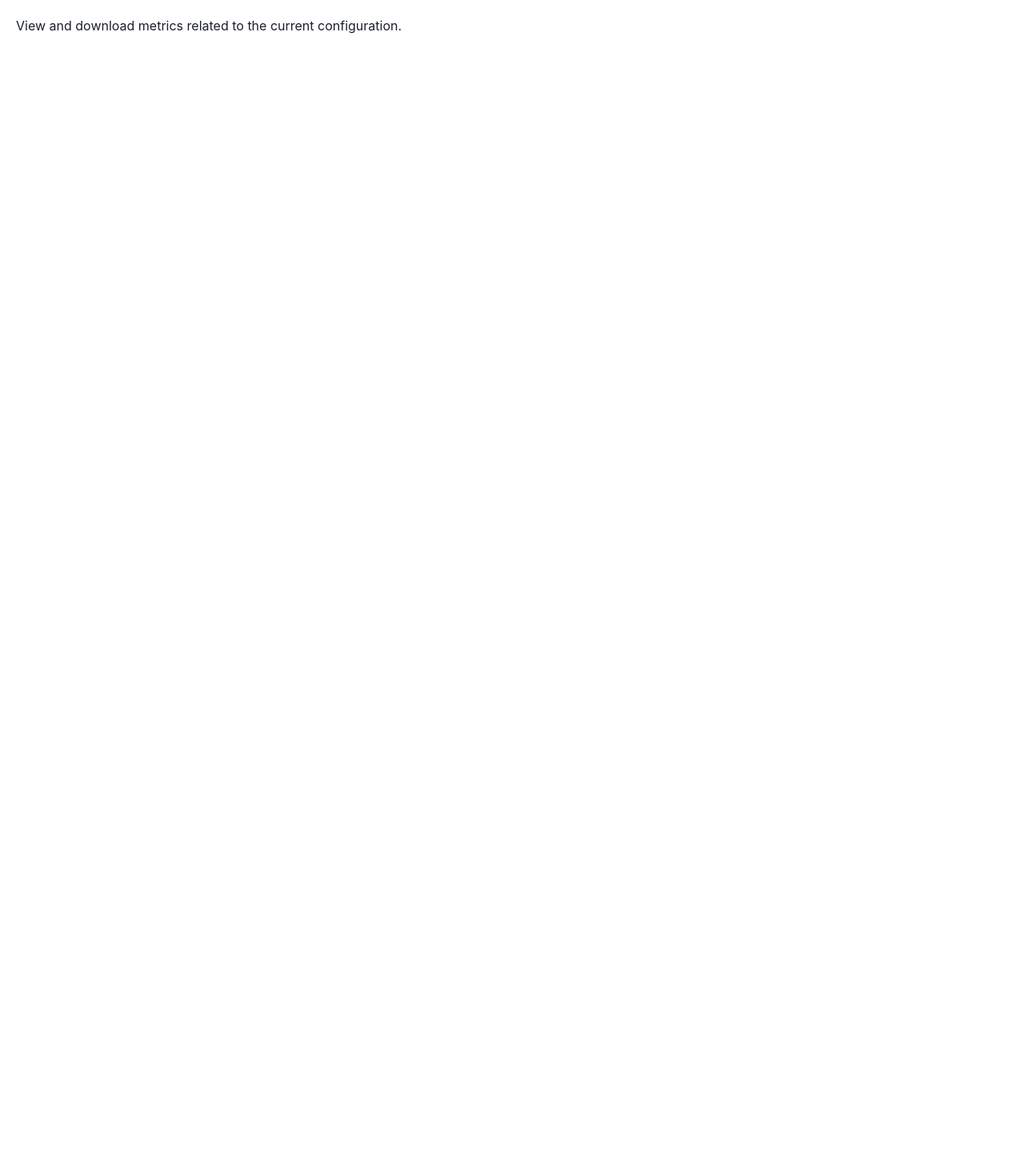
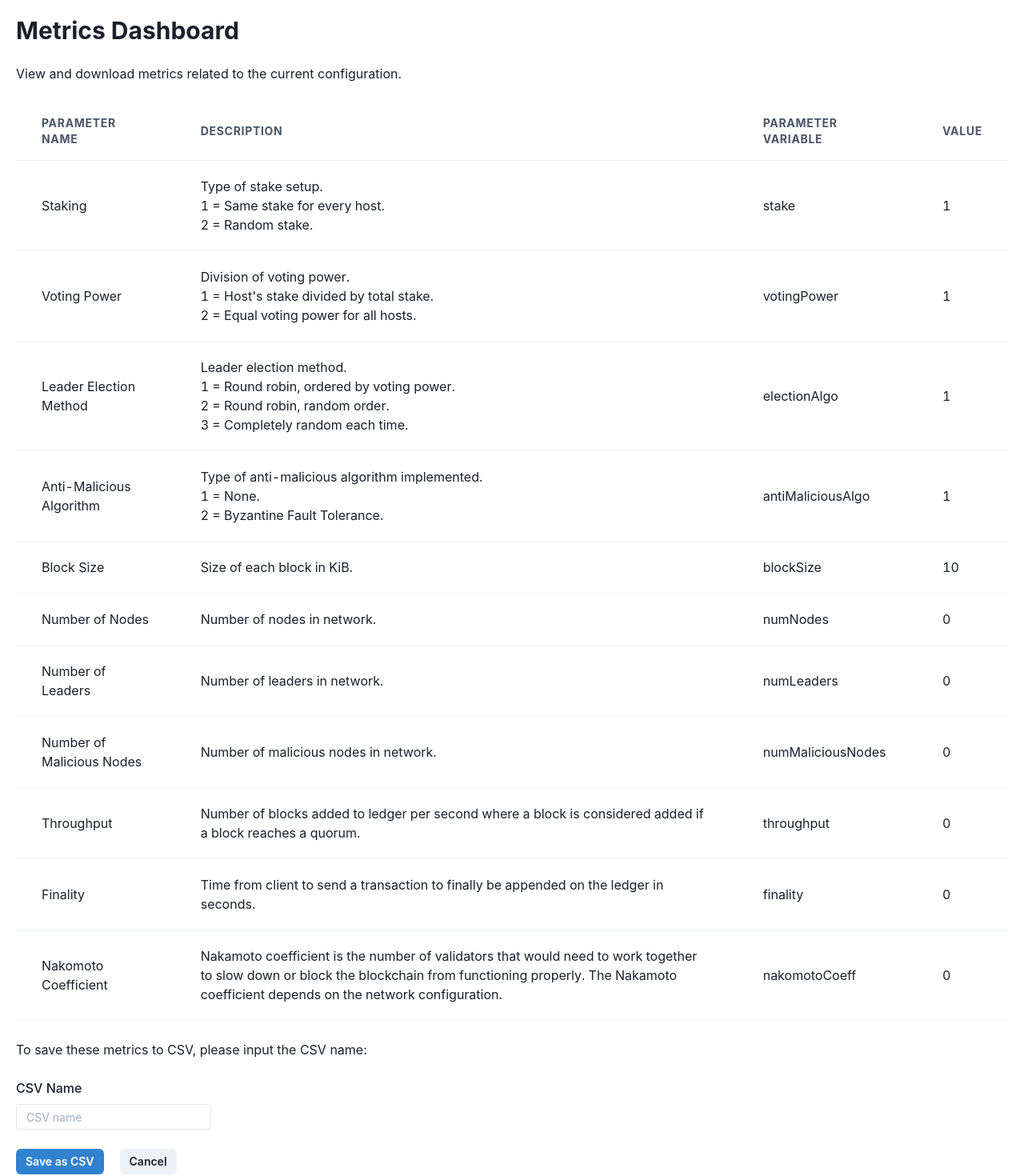
Before and after one commit to ece496-blockchain-capstone-team/ece496-blockchain-simulator, a React (Create React App) app: page /metrics in a window 1280 px wide. Shown: the part 120-1590 px from the top of the page at 80% size. Before the commit the page ends 800 px from the top, so only its background shows below. Built offline with nearby package versions, Linux system fonts and the light colour scheme.

Commit message:
#15 Implement metrics download

```diff
--- a/src/components/Metrics/Metrics.tsx
+++ b/src/components/Metrics/Metrics.tsx
@@ -1,4 +1,3 @@
-// import { render } from '@testing-library/react';
 import React from 'react';
 import { useDispatch, useSelector } from 'react-redux';
 import { Link } from 'react-router-dom';
@@ -6,13 +5,11 @@ import {
   Heading,
   Button,
   Stack,
-  RadioGroup,
-  Radio,
-  NumberInput,
-  NumberInputField,
-  NumberInputStepper,
-  NumberIncrementStepper,
-  NumberDecrementStepper,
+  FormControl,
+  FormLabel,
+  FormErrorMessage,
+  FormHelperText,
+  Input,
   Box,
   Table,
   Thead,
@@ -23,34 +20,227 @@ import {
   Td,
   TableCaption,
 } from '@chakra-ui/react';
-import metrics from '../../slices/metrics';
-import settings from '../../slices/settings';
 import { RootState } from '../../store';
 
 // export default class Metrics extends React.Component {
 export default function Metrics() {
+  // Import setting states
+  const { stake, votingPower, electionAlgo, antiMaliciousAlgo, blockSize } = useSelector(
+    (state: RootState) => state.settings
+  );
   // Import metric states
-  const {
-    numNodes,
-    numValidators,
-    numMaliciousNodes,
-    throughput,
-    finality,
-    nakomotoCoeff,
-  } = useSelector((state: RootState) => state.metrics);
+  const { numNodes, numLeaders, numMaliciousNodes, throughput, finality, nakomotoCoeff } =
+    useSelector((state: RootState) => state.metrics);
   const dispatch = useDispatch();
+  const [fileName, setFileName] = React.useState('');
+  React.useEffect(() => {
+    setFileName('blockchainSimMetrics.csv');
+  }, ['blockchainSimMetrics.csv']);
 
-  // TODO: function to export metrics
+  let csvData = [
+    ['Parameter Name', 'Description', 'Parameter Variable', 'Value'],
+    [
+      'Staking',
+      'Type of stake setup. 1 = Same stake for every host. 2 = Random stake',
+      'stake',
+      `${stake}`,
+    ],
+    [
+      'Voting Power',
+      "Division of voting power. 1 = Host's stake divided by total stake. 2 = Equal voting power for all hosts.",
+      'votingPower',
+      `${votingPower}`,
+    ],
+    [
+      'Leader Election Method',
+      'Leader election method. 1 = Round robin - ordered by voting power. 2 = Round robin - random order. 3 = Completely random each time.',
+      'electionAlgo',
+      `${electionAlgo}`,
+    ],
+    [
+      'Anti-Malicious Algorithm',
+      'Type of anti-malicious algorithm implemented. 1 = None. 2 = Byzantine Fault Tolerance.',
+      'antiMaliciousAlgo',
+      `${antiMaliciousAlgo}`,
+    ],
+    ['Block Size', 'Size of each block in KiB.', 'blockSize', `${blockSize}`],
+    ['Number of Nodes', 'Number of nodes in network.', 'numNodes', `${numNodes}`],
+    ['Number of Leaders', 'Number of leaders in network.', 'numLeaders', `${numLeaders}`],
+    [
+      'Number of Malicious Nodes',
+      'Number of malicious nodes in network.',
+      'numMaliciousNodes',
+      `${numMaliciousNodes}`,
+    ],
+    [
+      'Throughput',
+      'Number of blocks added to ledger per second where a block is considered added if a block reaches a quorum.',
+      'throughput',
+      `${throughput}`,
+    ],
+    [
+      'Finality',
+      'Time from client to send a transaction to finally be appended on the ledger in seconds.',
+      'finality',
+      `${finality}`,
+    ],
+    [
+      'Nakomoto Coefficient',
+      'Nakamoto coefficient is the number of validators that would need to work together to slow down or block the blockchain from functioning properly. The Nakamoto coefficient depends on the network configuration.',
+      'nakomotoCoeff',
+      `${nakomotoCoeff}`,
+    ],
+  ];
 
-  // TODO: metrics page
-  // TODO: get election algo and anti-malicious algo from sim settings page
-  // Have a fillable field for metrics export name
-  // Display throughput, finality, nakomoto Coeff
-  // Button to download current config
-  //
+  function saveMetricsAsCSV() {
+    const element = document.createElement('a');
+    let csvString = '';
+    for (let i = 0; i < csvData.length; i++) {
+      let row = csvData[i].toString();
+      csvString += row;
+      csvString += '\n';
+    }
+    const file = new Blob([csvString], { type: 'text/csv' });
+    element.href = URL.createObjectURL(file);
+    element.download = `${fileName}`;
+    document.body.appendChild(element);
+    element.click();
+  }
+
   return (
     <div className="MetricsView">
+      <Heading size="lg">Metrics Dashboard</Heading>
+      <br />
       <p>View and download metrics related to the current configuration.</p>
+      <br />
+      <Table size="lg" variant="simple" width="fill">
+        <Tbody>
+          <Tr>
+            <Th>Parameter Name</Th>
+            <Th>Description</Th>
+            <Th>Parameter Variable</Th>
+            <Th>Value</Th>
+          </Tr>
+          <Tr>
+            <Td>Staking</Td>
+            <Td>
+              Type of stake setup.
+              <br />1 = Same stake for every host.
+              <br />2 = Random stake.
+            </Td>
+            <Td>stake</Td>
+            <Td>{stake}</Td>
+          </Tr>
+          <Tr>
+            <Td>Voting Power</Td>
+            <Td>
+              Division of voting power.
+              <br />1 = Host&apos;s stake divided by total stake.
+              <br />2 = Equal voting power for all hosts.
+            </Td>
+            <Td>votingPower</Td>
+            <Td>{votingPower}</Td>
+          </Tr>
+          <Tr>
+            <Td>Leader Election Method</Td>
+            <Td>
+              Leader election method.
+              <br />1 = Round robin, ordered by voting power.
+              <br />2 = Round robin, random order.
+              <br />3 = Completely random each time.
+            </Td>
+            <Td>electionAlgo</Td>
+            <Td>{electionAlgo}</Td>
+          </Tr>
+          <Tr>
+            <Td>Anti-Malicious Algorithm</Td>
+            <Td>
+              Type of anti-malicious algorithm implemented.
+              <br />1 = None.
+              <br />2 = Byzantine Fault Tolerance.
+            </Td>
+            <Td>antiMaliciousAlgo</Td>
+            <Td>{antiMaliciousAlgo}</Td>
+          </Tr>
+          <Tr>
+            <Td>Block Size</Td>
+            <Td>Size of each block in KiB.</Td>
+            <Td>blockSize</Td>
+            <Td>{blockSize}</Td>
+          </Tr>
+          <Tr>
+            <Td>Number of Nodes</Td>
+            <Td>Number of nodes in network.</Td>
+            <Td>numNodes</Td>
+            <Td>{numNodes}</Td>
+          </Tr>
+          <Tr>
+            <Td>Number of Leaders</Td>
+            <Td>Number of leaders in network.</Td>
+            <Td>numLeaders</Td>
+            <Td>{numLeaders}</Td>
+          </Tr>
+          <Tr>
+            <Td>Number of Malicious Nodes</Td>
+            <Td>Number of malicious nodes in network.</Td>
+            <Td>numMaliciousNodes</Td>
+            <Td>{numMaliciousNodes}</Td>
+          </Tr>
+          <Tr>
+            <Td>Throughput</Td>
+            <Td>
+              Number of blocks added to ledger per second where a block is considered
+              added if a block reaches a quorum.
+            </Td>
+            <Td>throughput</Td>
+            <Td>{throughput}</Td>
+          </Tr>
+          <Tr>
+            <Td>Finality</Td>
+            <Td>
+              Time from client to send a transaction to finally be appended on the ledger
+              in seconds.
+            </Td>
+            <Td>finality</Td>
+            <Td>{finality}</Td>
+          </Tr>
+          <Tr>
+            <Td>Nakomoto Coefficient</Td>
+            <Td>
+              Nakamoto coefficient is the number of validators that would need to work
+              together to slow down or block the blockchain from functioning properly. The
+              Nakamoto coefficient depends on the network configuration.
+            </Td>
+            <Td>nakomotoCoeff</Td>
+            <Td>{nakomotoCoeff}</Td>
+          </Tr>
+        </Tbody>
+      </Table>
+      <br />
+      <p>To save these metrics to CSV, please input the CSV name:</p>
+      <br />
+      <FormControl>
+        <FormLabel htmlFor="csv-name">CSV Name</FormLabel>
+        <Input
+          id="csv-name"
+          placeholder="CSV name"
+          size="sm"
+          width="fill"
+          onChange={(event) => setFileName(event.target.value)}
+        />
+      </FormControl>
+      <br />
+      <Stack direction="row" spacing="20px">
+        <Link to="/">
+          <Button size="sm" colorScheme="blue" onClick={() => saveMetricsAsCSV()}>
+            Save as CSV
+          </Button>
+        </Link>
+        <Link to="/">
+          <Button size="sm">Cancel</Button>
+        </Link>
+      </Stack>
+      <br />
     </div>
   );
 }
--- a/src/slices/metrics.ts
+++ b/src/slices/metrics.ts
@@ -5,7 +5,7 @@ const metrics = createSlice({
   initialState: {
     // Set initial state and values
     numNodes: 0,
-    numValidators: 0,
+    numLeaders: 0,
     numMaliciousNodes: 0,
     /*
     Number of blocks added to ledger per second
@@ -36,8 +36,8 @@ const metrics = createSlice({
     setNumNodes: (state, action: PayloadAction<number>) => {
       state.numNodes = action.payload;
     },
-    setNumValidators: (state, action: PayloadAction<number>) => {
-      state.numValidators = action.payload;
+    setNumLeaders: (state, action: PayloadAction<number>) => {
+      state.numLeaders = action.payload;
     },
     setNumMaliciousNodes: (state, action: PayloadAction<number>) => {
       state.numMaliciousNodes = action.payload;
```
Also changed, not shown: 1 other file (tests, documents, lock files or other folders).
